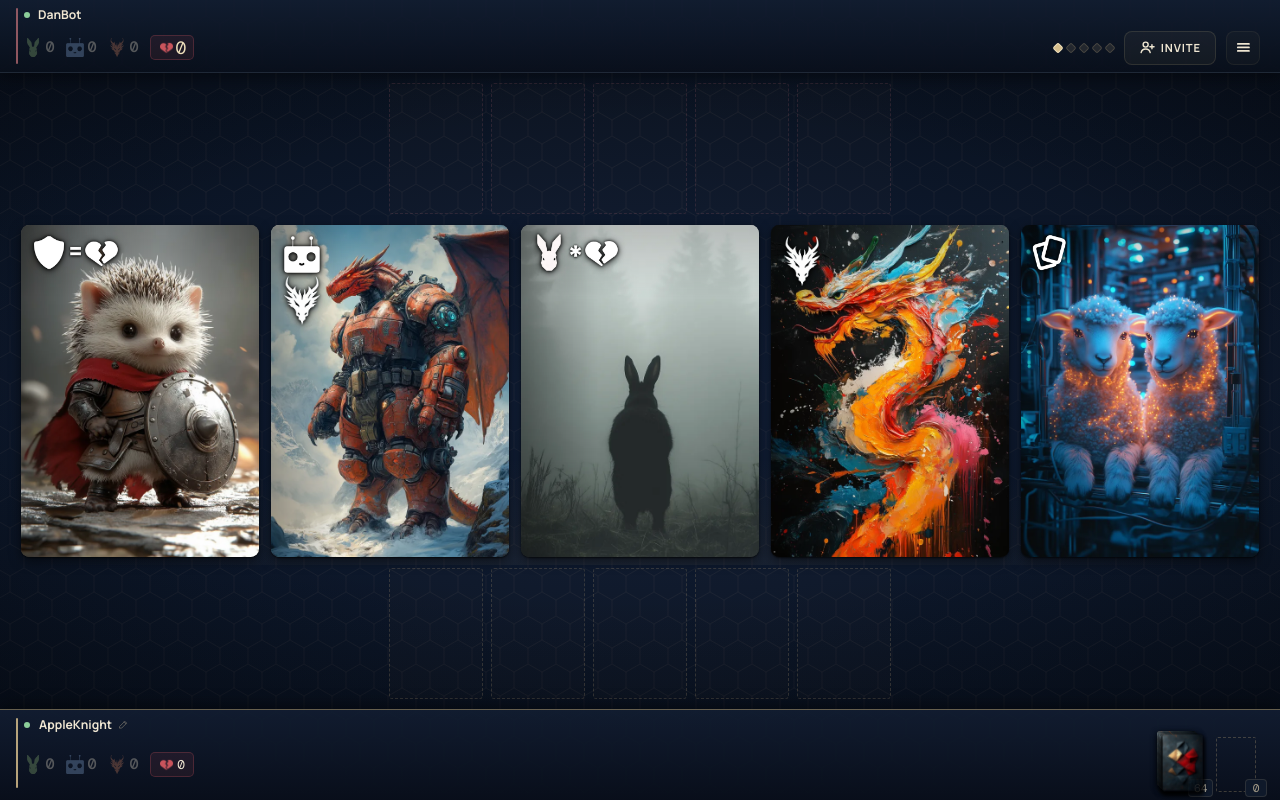
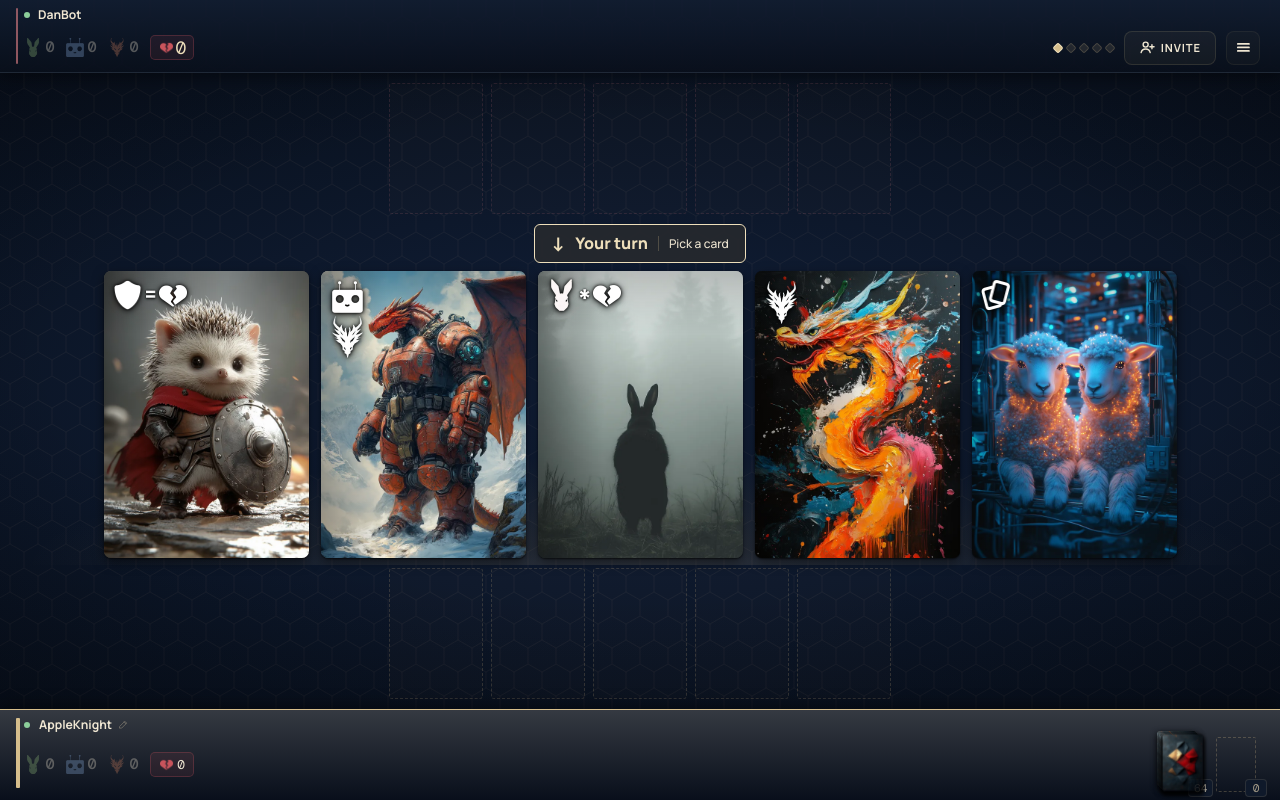
Before and after one commit to ka2le/CRD, a React (Vite) app: page / in a window 1280 px wide. Built offline with nearby package versions, Linux system fonts and the light colour scheme.

Commit message:
Make draft turn ownership clear

```diff
--- a/src/App.css
+++ b/src/App.css
@@ -22,6 +22,16 @@
 /* Draft: pack is the hero; both hands frame it. */
 .table--draft {
   grid-template-rows: auto auto minmax(0, 1fr) auto auto;
+}
+
+.table--draft > .side-rail--turn {
+  border-color: var(--side);
+  background: linear-gradient(180deg, color-mix(in srgb, var(--side) 18%, #121d31), #090f1b);
+}
+
+.table--draft > .side-rail--turn .side-rail__marker {
+  width: 4px;
+  animation: none;
 }
 
 /* Discard + preparation: your hand is the hero. */
--- a/src/App.jsx
+++ b/src/App.jsx
@@ -183,6 +183,12 @@ function AppContent() {
   const rivalMember = session.online ? (guestSeat ? roster?.host : roster?.guest) : null
   const playerName = ownMember?.name ?? room.profile.name
   const opponentName = rivalMember?.name ?? (session.online ? 'Player two' : getOpponentAiName(settings.opponentAi))
+  const draftTurn = game.phase === 'draft-player-pick' && (canPickDraftCard || spectating)
+    ? 'player' : game.phase === 'draft-opponent-thinking' ? 'opponent' : null
+  const draftTurnLabel = draftTurn === 'player'
+    ? (spectating ? `${playerName}'s turn` : 'Your turn')
+    : draftTurn === 'opponent' ? `${opponentName}'s turn`
+      : game.phase === 'draft-player-pick' ? 'Waiting to connect' : 'Next pack'
   const winnerName = winner === 'player' ? playerName : winner === 'opponent' ? opponentName : ''
   const resultLabel = winner === 'tie' ? 'Draw' : winnerName ? `${spectating ? '' : `${RESULT_LABELS[winner]} · `}${winnerName} wins` : ''
   function winsFor(member) {
@@ -363,7 +369,7 @@ function AppContent() {
           hitTick={damageFlash?.tick ?? null}
           shield={battleStarted ? (battlePlayback?.opponentShield ?? 0) : 0}
           blocked={damageFlash?.opponentBlocked ?? 0}
-          turn={opponentThinking}
+          turn={layout === 'draft' ? draftTurn === 'opponent' : opponentThinking}
           winner={winner}
         >
           <EmoteBubble emote={emoteSide === 'opponent' ? emote : null} side="opponent" />
@@ -414,7 +420,8 @@ function AppContent() {
               eyedDelayMs={game.picksThisPack === 0 ? getPackDealMs(game.draftRow.length, game.packNumber === 1) : 250}
               playerHand={playerHand}
               dealDelayMs={dealLeadMs}
-              turn={canPickDraftCard ? 'player' : (opponentThinking ? 'opponent' : null)}
+              turn={draftTurn}
+              turnLabel={draftTurnLabel}
             />
           ) : null}
           {layout === 'focus' ? (
@@ -478,7 +485,7 @@ function AppContent() {
           hitTick={damageFlash?.tick ?? null}
           shield={battleStarted ? (battlePlayback?.playerShield ?? 0) : 0}
           blocked={damageFlash?.playerBlocked ?? 0}
-          turn={playerTurn}
+          turn={layout === 'draft' ? draftTurn === 'player' : playerTurn}
           winner={winner}
           crowded={Boolean(primaryAction)}
         >
--- a/src/components/board/PackArea.css
+++ b/src/components/board/PackArea.css
@@ -1,5 +1,14 @@
 .pack-area {
   position: relative;
+  width: 100%;
+  height: 100%;
+  min-height: 0;
+  display: grid;
+  grid-template-rows: auto minmax(0, 1fr);
+  gap: 8px;
+}
+
+.pack-area__cards {
   width: 100%;
   height: 100%;
   min-height: 0;
@@ -7,7 +16,46 @@
   place-items: center;
 }
 
-/* Turn light: a soft wash toward whoever is picking. */
+/* A readable turn callout stays above the cards, with space reserved at every phase. */
+.pack-area__turn {
+  --turn-color: var(--t1);
+  position: relative;
+  display: flex;
+  align-items: center;
+  justify-content: center;
+  gap: 10px;
+  justify-self: center;
+  max-width: 100%;
+  min-height: 38px;
+  padding: 6px 16px;
+  border: 1px solid var(--b2);
+  border-radius: 6px;
+  background: var(--surface-lo);
+  color: var(--turn-color);
+  line-height: 1.3;
+}
+
+.pack-area--turn-player .pack-area__turn { --turn-color: var(--brass-hi); }
+.pack-area--turn-opponent .pack-area__turn { --turn-color: #efb1b7; }
+
+.pack-area--turn-player .pack-area__turn,
+.pack-area--turn-opponent .pack-area__turn {
+  border-color: var(--turn-color);
+  background: color-mix(in srgb, var(--turn-color) 12%, var(--surface-lo));
+}
+
+.pack-area__turn-label {
+  overflow: hidden;
+  text-overflow: ellipsis;
+  white-space: nowrap;
+  font-size: clamp(0.85rem, 2.5vw, 1rem);
+  font-weight: 800;
+}
+
+.pack-area__turn-direction { flex: 0 0 auto; font-size: 1.2rem; font-weight: 800; }
+.pack-area__turn-action { flex: 0 0 auto; border-left: 1px solid var(--b2); padding-left: 10px; font-size: 0.75rem; color: var(--t0); }
+
+/* Directional colour reinforces the label without covering the cards. */
 .pack-area::before {
   content: '';
   position: absolute;
@@ -19,12 +67,12 @@
 
 .pack-area--turn-player::before {
   opacity: 1;
-  background: radial-gradient(70% 45% at 50% 100%, rgba(214, 190, 140, 0.07), transparent 70%);
+  background: radial-gradient(70% 45% at 50% 100%, rgba(214, 190, 140, 0.15), transparent 70%);
 }
 
 .pack-area--turn-opponent::before {
   opacity: 1;
-  background: radial-gradient(70% 45% at 50% 0%, rgba(199, 115, 122, 0.07), transparent 70%);
+  background: radial-gradient(70% 45% at 50% 0%, rgba(199, 115, 122, 0.15), transparent 70%);
 }
 
 .pack-area__grid {
@@ -50,3 +98,9 @@
   border-radius: calc(var(--card-w) * var(--card-round, 0.035));
   border: 1px dashed rgba(214, 190, 140, 0.1);
 }
+
+@media (orientation: landscape) and (max-height: 520px) {
+  .pack-area { gap: 3px; }
+  .pack-area__turn { min-height: 28px; padding: 2px 12px; }
+  .pack-area__turn-label { font-size: 0.8rem; }
+}
--- a/src/components/board/PackArea.jsx
+++ b/src/components/board/PackArea.jsx
@@ -33,6 +33,7 @@ export default function PackArea({
   playerHand = [],
   dealDelayMs = 0,
   turn = null,
+  turnLabel = 'Next pack',
 }) {
   const [measureRef, size] = useElementSize()
   const { hiddenSlots } = useCardMotion()
@@ -46,9 +47,14 @@ export default function PackArea({
 
   return (
     <section
-      ref={measureRef}
       className={['pack-area', turn ? `pack-area--turn-${turn}` : ''].filter(Boolean).join(' ')}
     >
+      <div className="pack-area__turn" role="status" aria-live="polite" aria-atomic="true">
+        <span className="pack-area__turn-direction" aria-hidden="true">{turn === 'player' ? '↓' : turn === 'opponent' ? '↑' : '·'}</span>
+        <strong className="pack-area__turn-label">{turnLabel}</strong>
+        {canPick ? <span className="pack-area__turn-action">Pick a card</span> : null}
+      </div>
+      <div ref={measureRef} className="pack-area__cards">
         {cardWidth > 0 ? (
           <div className="pack-area__grid" style={{ '--card-w': `${cardWidth}px`, gap: `${gap}px`, maxWidth: `${maxWidth}px` }}>
             {Array.from({ length: slotCount }).map((_, index) => {
@@ -88,6 +94,7 @@ export default function PackArea({
             })}
           </div>
         ) : null}
+      </div>
     </section>
   )
 }
```
Also changed, not shown: 1 other file (tests, documents, lock files or other folders). Lines whose indentation alone changed are shown as unchanged.
